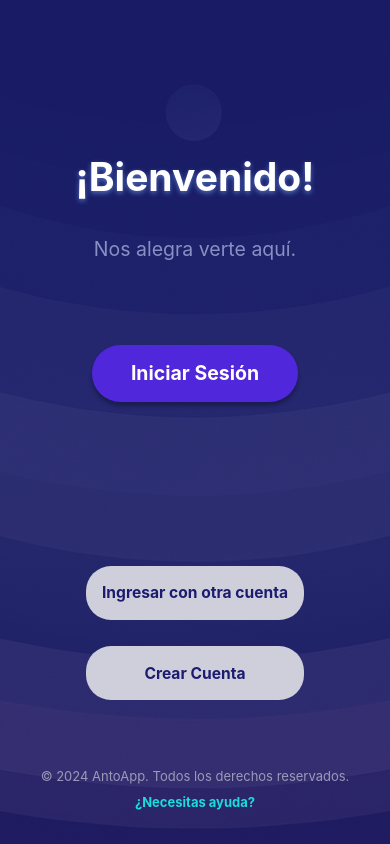
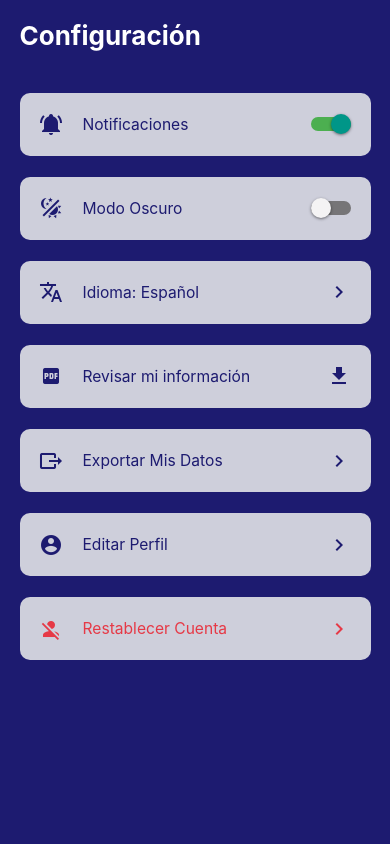
Before and after one commit to Mar-cere/Anto, a React Native app: screen /Settings in a window 390 px wide. Built offline with nearby package versions, Linux system fonts and the light colour scheme.

Commit message:
Screens finished

```diff
--- a/App.tsx
+++ b/App.tsx
@@ -15,6 +15,7 @@ import AlarmScreen from './screens/AlarmScreen';
 import JournalScreen from './screens/JournalScreen';
 import TimerScreen from './screens/TimerScreen';
 import ProfileScreen from './screens/ProfileScreen';
+import SettingsScreen from './screens/SettingsScreen';
 
 
 // Crea el stack de navegación
@@ -91,6 +92,11 @@ const App = () => {
           component={ProfileScreen}
           options={{ headerShown: false }}
         />
+        <Stack.Screen
+          name="Settings"
+          component={SettingsScreen}
+          options={{ headerShown: false }}
+        />
       </Stack.Navigator>
     </NavigationContainer>
     </SafeAreaProvider>
--- /dev/null
+++ b/screens/SettingsScreen.js
@@ -0,0 +1,155 @@
+import React, { useState } from 'react';
+import {
+  View,
+  Text,
+  StyleSheet,
+  Dimensions,
+  TouchableOpacity,
+  Switch,
+  Alert,
+} from 'react-native';
+import Icon from 'react-native-vector-icons/MaterialCommunityIcons';
+
+const { width, height } = Dimensions.get('window');
+
+const SettingsScreen = ({ navigation }) => {
+  const [isNotificationsEnabled, setIsNotificationsEnabled] = useState(true);
+  const [isDarkMode, setIsDarkMode] = useState(false);
+  const [selectedLanguage, setSelectedLanguage] = useState('Español');
+
+  const toggleNotifications = () => {
+    setIsNotificationsEnabled((prev) => !prev);
+    Alert.alert(
+      'Notificaciones',
+      `Las notificaciones han sido ${!isNotificationsEnabled ? 'activadas' : 'desactivadas'}.`
+    );
+  };
+
+  const toggleDarkMode = () => {
+    setIsDarkMode((prev) => !prev);
+    Alert.alert(
+      'Modo Oscuro',
+      `El modo oscuro ha sido ${!isDarkMode ? 'activado' : 'desactivado'}.`
+    );
+  };
+
+  const handleLanguageChange = () => {
+    const newLanguage = selectedLanguage === 'Español' ? 'English' : 'Español';
+    setSelectedLanguage(newLanguage);
+    Alert.alert('Idioma Cambiado', `El idioma ahora está configurado en ${newLanguage}.`);
+  };
+
+  const handleExportData = () => {
+    Alert.alert(
+      'Exportar Datos',
+      'Tus datos se están exportando. Recibirás un correo cuando el proceso haya finalizado.'
+    );
+  };
+
+  const handleGetPDF = () => {
+    Alert.alert(
+      'Descargar PDF',
+      'Un archivo PDF con tus datos se está generando. Se guardará en tu dispositivo.'
+    );
+  };
+
+  const handleAccountReset = () => {
+    Alert.alert('Restablecer Cuenta', '¿Estás seguro de que deseas restablecer tu cuenta?', [
+      { text: 'Cancelar', style: 'cancel' },
+      {
+        text: 'Restablecer',
+        style: 'destructive',
+        onPress: () => Alert.alert('Cuenta Restablecida', 'Todos los datos han sido eliminados.'),
+      },
+    ]);
+  };
+
+  return (
+    <View style={styles.container}>
+      <Text style={styles.title}>Configuración</Text>
+
+      <View style={styles.option}>
+        <Icon name="bell-ring" size={24} color="#1D1B70" />
+        <Text style={styles.optionText}>Notificaciones</Text>
+        <Switch
+          value={isNotificationsEnabled}
+          onValueChange={toggleNotifications}
+          trackColor={{ false: '#767577', true: '#4CAF50' }}
+          thumbColor={isNotificationsEnabled ? '#4CAF50' : '#f4f3f4'}
+        />
+      </View>
+
+      <View style={styles.option}>
+        <Icon name="theme-light-dark" size={24} color="#1D1B70" />
+        <Text style={styles.optionText}>Modo Oscuro</Text>
+        <Switch
+          value={isDarkMode}
+          onValueChange={toggleDarkMode}
+          trackColor={{ false: '#767577', true: '#5127DB' }}
+          thumbColor={isDarkMode ? '#5127DB' : '#f4f3f4'}
+        />
+      </View>
+
+      <TouchableOpacity style={styles.option} onPress={handleLanguageChange}>
+        <Icon name="translate" size={24} color="#1D1B70" />
+        <Text style={styles.optionText}>Idioma: {selectedLanguage}</Text>
+        <Icon name="chevron-right" size={24} color="#1D1B70" />
+      </TouchableOpacity>
+
+      <TouchableOpacity style={styles.option} onPress={handleGetPDF}>
+        <Icon name="file-pdf-box" size={24} color="#1D1B70" />
+        <Text style={styles.optionText}>Revisar mi información</Text>
+        <Icon name="download" size={24} color="#1D1B70" />
+      </TouchableOpacity>
+
+      <TouchableOpacity style={styles.option} onPress={handleExportData}>
+        <Icon name="export" size={24} color="#1D1B70" />
+        <Text style={styles.optionText}>Exportar Mis Datos</Text>
+        <Icon name="chevron-right" size={24} color="#1D1B70" />
+      </TouchableOpacity>
+
+      <TouchableOpacity style={styles.option} onPress={() => navigation.navigate('Profile')}>
+        <Icon name="account-circle" size={24} color="#1D1B70" />
+        <Text style={styles.optionText}>Editar Perfil</Text>
+        <Icon name="chevron-right" size={24} color="#1D1B70" />
+      </TouchableOpacity>
+
+      <TouchableOpacity style={styles.option} onPress={handleAccountReset}>
+        <Icon name="account-off" size={24} color="#E63946" />
+        <Text style={[styles.optionText, { color: '#E63946' }]}>Restablecer Cuenta</Text>
+        <Icon name="chevron-right" size={24} color="#E63946" />
+      </TouchableOpacity>
+    </View>
+  );
+};
+
+const styles = StyleSheet.create({
+  container: {
+    flex: 1,
+    backgroundColor: '#1D1B70',
+    padding: width / 20,
+  },
+  title: {
+    fontSize: width / 15,
+    color: '#FFFFFF',
+    fontWeight: 'bold',
+    marginBottom: height / 20,
+  },
+  option: {
+    flexDirection: 'row',
+    alignItems: 'center',
+    justifyContent: 'space-between',
+    backgroundColor: '#CECFDB',
+    borderRadius: 10,
+    padding: width / 20,
+    marginBottom: height / 40,
+  },
+  optionText: {
+    fontSize: width / 25,
+    color: '#1D1B70',
+    flex: 1,
+    marginLeft: width / 20,
+  },
+});
+
+export default SettingsScreen;
```
